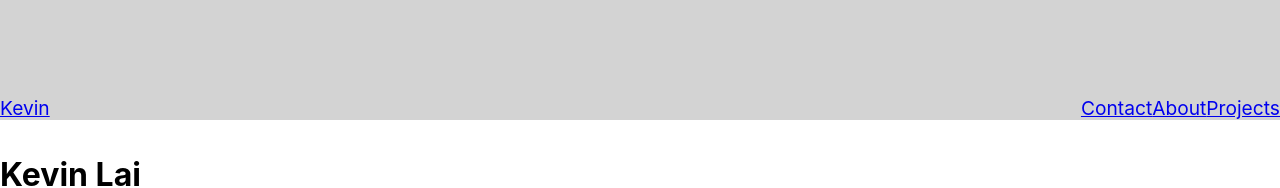
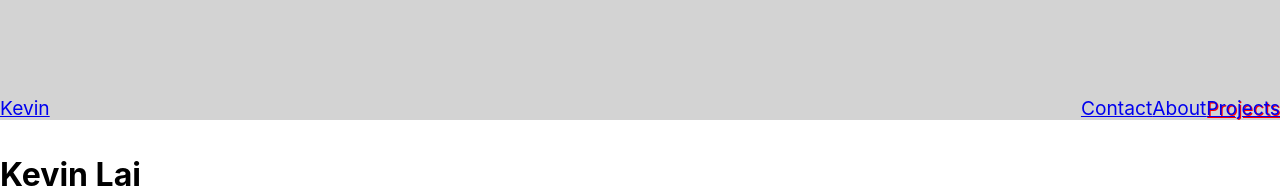
Before and after one commit to KevinLai76/website, a React (Create React App) app: page / in a window 1280 px wide. In both pictures the pointer is over the link "Projects". Shown: the top 188 px of the page. Built offline with nearby package versions, Linux system fonts and the light colour scheme.

Commit message:
on hover implementation on links

```diff
--- a/src/index.css
+++ b/src/index.css
@@ -43,18 +43,31 @@ code {
 .projects-link {
   float: right;
 }
+.projects-link:hover{
+  text-shadow: 1px 1px red;
+}
 
 .about-link {
   float: right;
+}
+.about-link:hover{
+  text-shadow: 1px 1px red;
 }
 
 .contact-link {
   float: right;
 }
+.contact-link:hover{
+  text-shadow: 1px 1px red;
+}
 
 .home-link {
   float: left;
 }
+.home-link:hover{
+  text-shadow: 1px 1px red;
+}
+
 
 /* header - ends */
 
```
